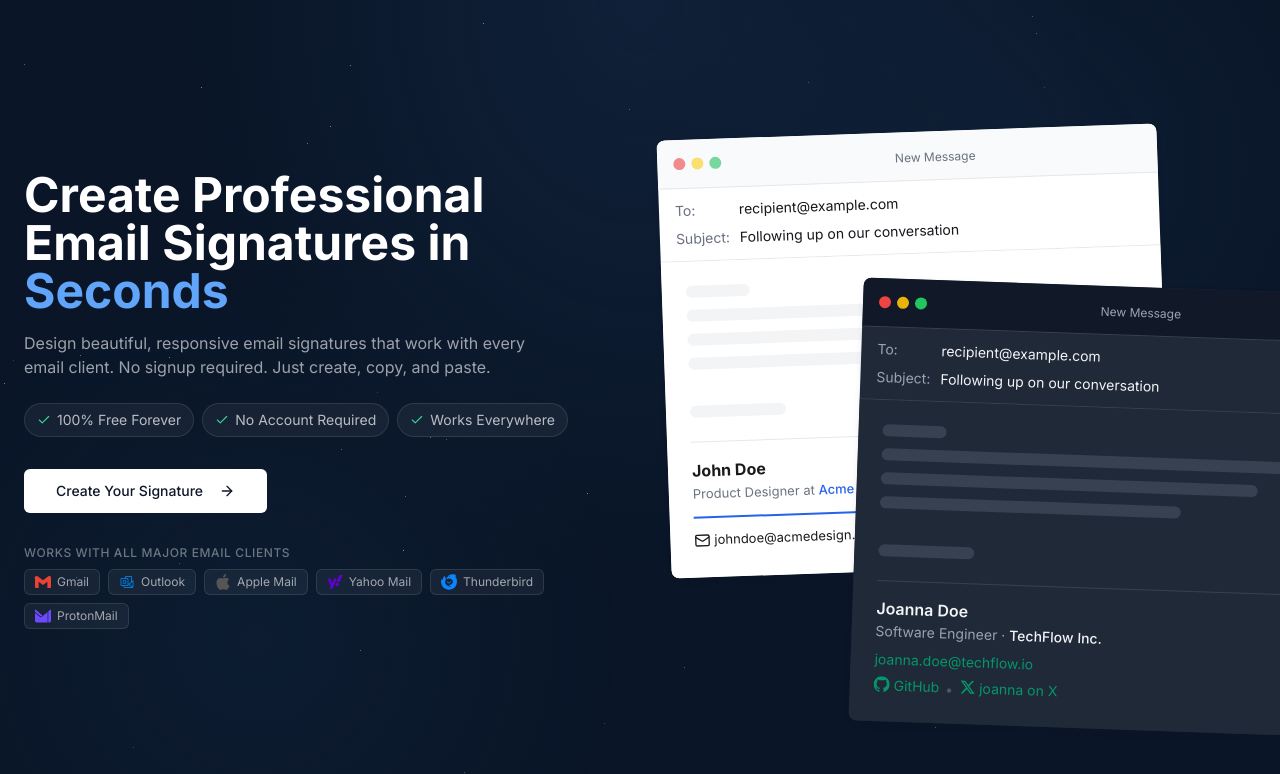
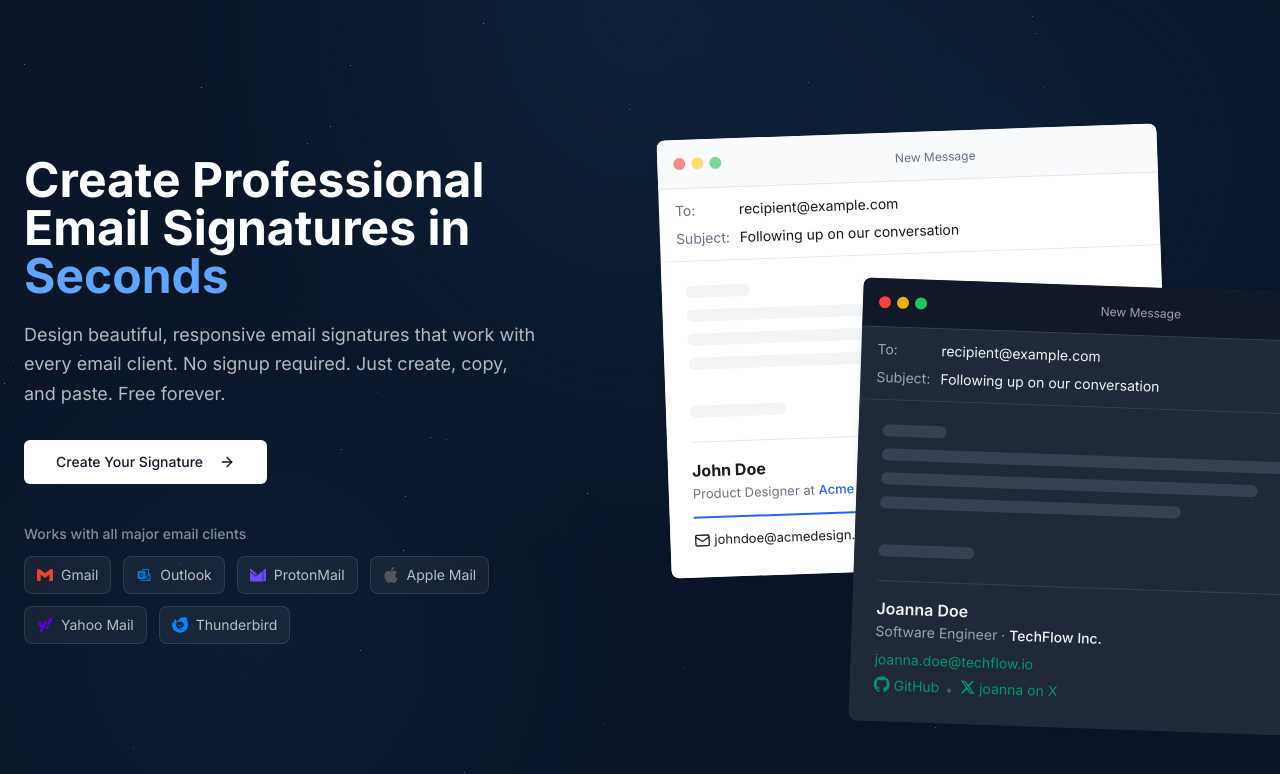
Before and after one commit to alemoraru/email-signature-generator, a React (Vite) app: page / in a window 1280 px wide. Shown: the top 774 px of the page. Built offline with nearby package versions, Linux system fonts and the light colour scheme; the HTML template or start-up script is replaced by a standard one.

Commit message:
feat: improve landing page (WIP)

```diff
--- a/src/pages/Landing.tsx
+++ b/src/pages/Landing.tsx
@@ -1,11 +1,11 @@
 import { Link } from "react-router-dom";
 import { Button } from "@/components/ui/button";
 import { EmailTemplate } from "@/components/EmailTemplate";
-import { ArrowRight, Check } from "lucide-react";
+import { ArrowRight } from "lucide-react";
 import type { SignatureData } from "@/types/signature";
 import { SiGmail, SiApple, SiThunderbird, SiProtonmail } from "react-icons/si";
 import { FaYahoo } from "react-icons/fa6";
-import { PiMicrosoftOutlookLogo } from "react-icons/pi";
+import { PiMicrosoftOutlookLogoFill } from "react-icons/pi";
 
 const sampleSignature1: SignatureData = {
   logo: null,
@@ -70,7 +70,7 @@
 // Email client icons using react-icons with brand colors
 const GmailIcon = () => <SiGmail className="w-4 h-4" color="#EA4335" />;
 const OutlookIcon = () => (
-  <PiMicrosoftOutlookLogo className="w-4 h-4" color="#0078D4" />
+  <PiMicrosoftOutlookLogoFill className="w-4 h-4" color="#0078D4" />
 );
 const AppleMailIcon = () => <SiApple className="w-4 h-4" color="#555555" />;
 const YahooIcon = () => <FaYahoo className="w-4 h-4" color="#5F01D1" />;
@@ -84,10 +84,10 @@
 const emailClients = [
   { name: "Gmail", icon: GmailIcon },
   { name: "Outlook", icon: OutlookIcon },
+  { name: "ProtonMail", icon: ProtonMailIcon },
   { name: "Apple Mail", icon: AppleMailIcon },
   { name: "Yahoo Mail", icon: YahooIcon },
   { name: "Thunderbird", icon: ThunderbirdIcon },
-  { name: "ProtonMail", icon: ProtonMailIcon },
 ];
 
 const features = [
@@ -130,35 +130,22 @@
       <main className="relative container max-w-7xl mx-auto px-4 sm:px-6 min-h-screen py-8 flex items-center">
         <div className="grid lg:grid-cols-2 gap-8 lg:gap-12 items-center w-full">
           {/* Left Column - Marketing Copy */}
-          <div className="space-y-6">
-            <div className="space-y-4">
+          <div className="space-y-8">
+            <div className="space-y-5">
               <h1 className="text-3xl sm:text-4xl lg:text-5xl font-bold text-white leading-tight">
                 Create Professional Email Signatures in{" "}
                 <span className="text-blue-400">Seconds</span>
               </h1>
 
-              <p className="text-base text-white/60 max-w-lg">
+              <p className="text-lg text-white/70 max-w-lg leading-relaxed">
                 Design beautiful, responsive email signatures that work with
                 every email client. No signup required. Just create, copy, and
-                paste.
+                paste. Free forever.
               </p>
             </div>
 
-            {/* Feature Pills */}
-            <div className="flex flex-wrap gap-2">
-              {features.map((feature) => (
-                <div
-                  key={feature}
-                  className="flex items-center gap-1.5 px-3 py-1.5 rounded-full bg-white/5 border border-white/10"
-                >
-                  <Check className="w-3.5 h-3.5 text-emerald-400" />
-                  <span className="text-sm text-white/70">{feature}</span>
-                </div>
-              ))}
-            </div>
-
             {/* CTA */}
-            <div className="pt-2">
+            <div>
               <Link to="/editor">
                 <Button
                   size="lg"
@@ -171,19 +158,19 @@
             </div>
 
             {/* Email Clients */}
-            <div className="space-y-2 pt-2">
-              <p className="text-xs text-white/40 uppercase tracking-wider font-medium">
+            <div className="space-y-3 pt-2">
+              <p className="text-sm text-white/50 font-medium">
                 Works with all major email clients
               </p>
-              <div className="flex flex-wrap gap-2">
+              <div className="flex flex-wrap gap-3">
                 {emailClients.map((client) => (
-                  <span
+                  <div
                     key={client.name}
-                    className="flex items-center gap-1.5 px-2.5 py-1 text-xs rounded-md bg-white/5 text-white/60 border border-white/10"
+                    className="flex items-center gap-2 px-3 py-2 rounded-lg bg-white/5 text-white/70 border border-white/10 hover:bg-white/10 transition-colors"
                   >
                     <client.icon />
-                    {client.name}
-                  </span>
+                    <span className="text-sm">{client.name}</span>
+                  </div>
                 ))}
               </div>
             </div>
```
